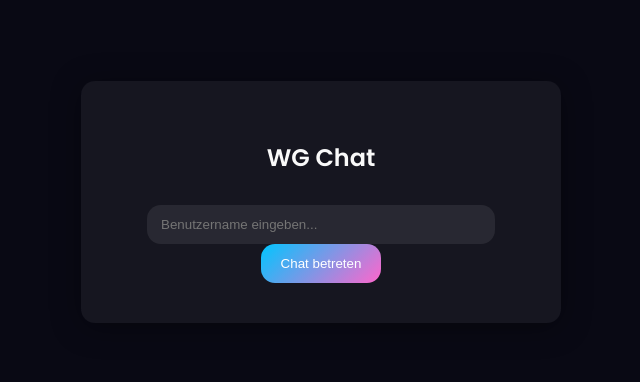
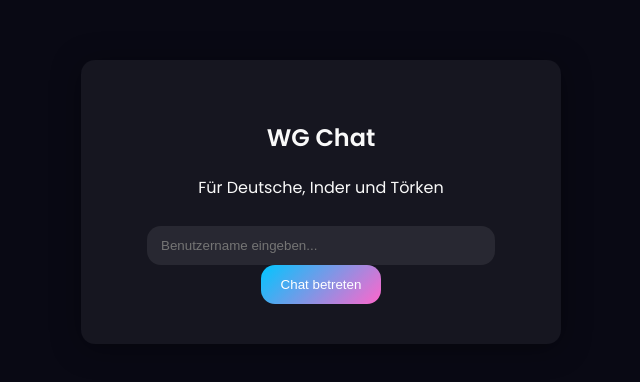
Before and after one commit to socke12345/chat-app, a website: page public/index.html in a window 1280 px wide. Shown: the part 198-580 px from the top of the page, without its empty margins (319-959 px from the left). Drawn offline with nearby package versions, Linux system fonts and the light colour scheme; no server answers.

Commit message:
Add German text to username modal

```diff
--- a/public/index.html
+++ b/public/index.html
@@ -10,6 +10,7 @@
   <div id="usernameModal" class="modal">
     <div class="modal-content">
       <h2>WG Chat</h2>
+      <p>Für Deutsche, Inder und Törken</p>
       <input type="text" id="usernameInput" placeholder="Benutzername eingeben..." />
       <button id="enterChat">Chat betreten</button>
     </div>
```
